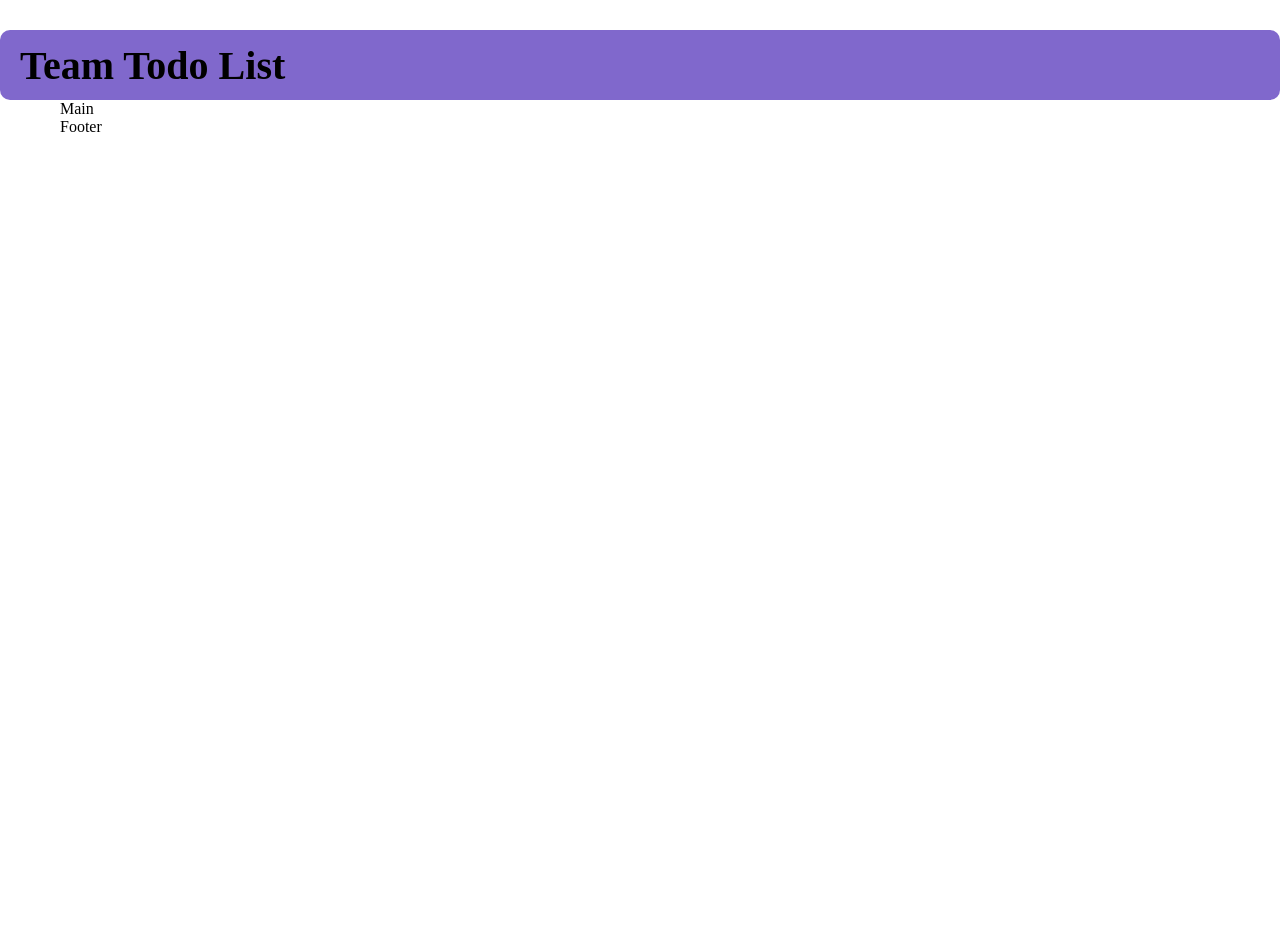
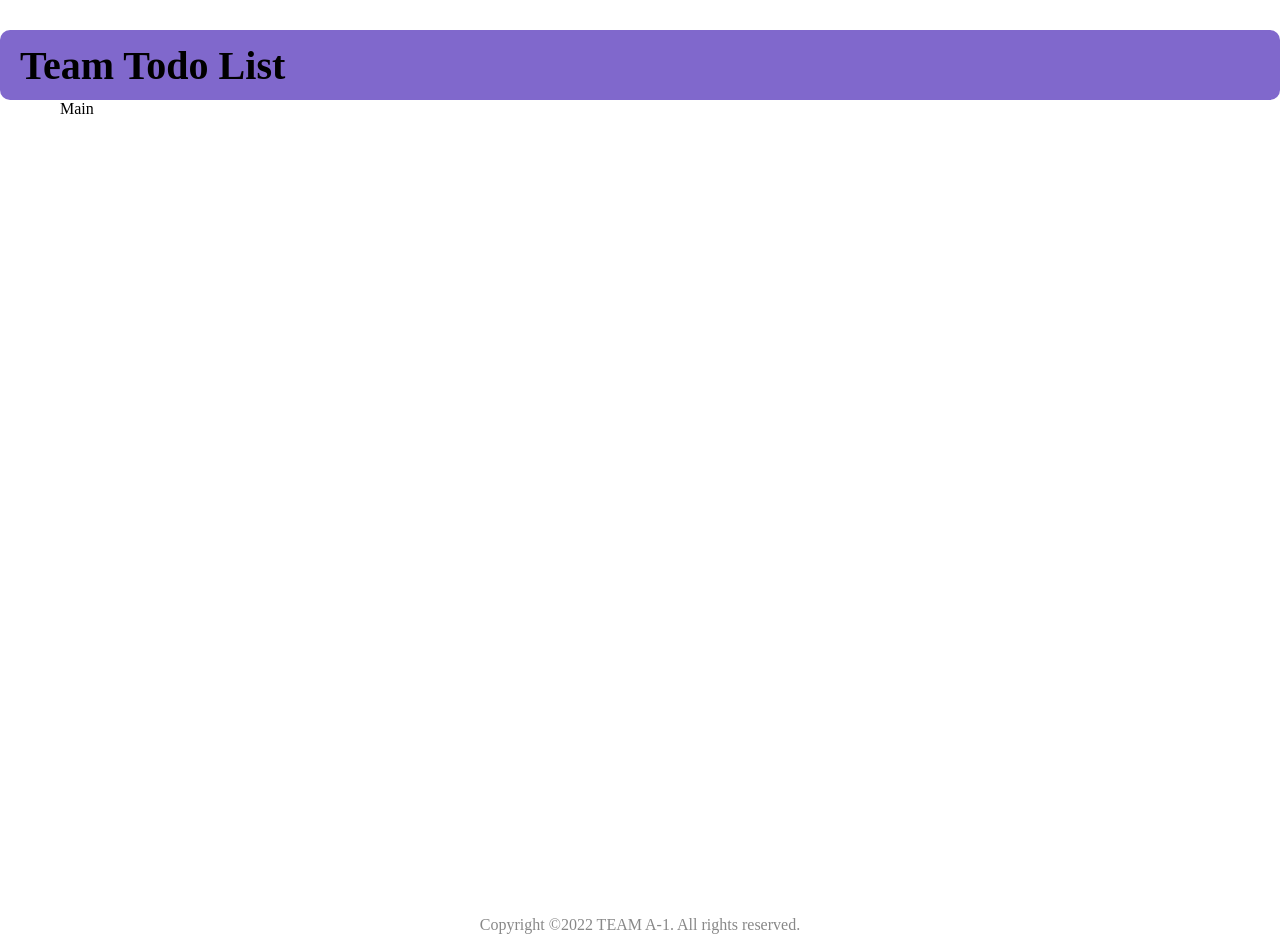
Before and after one commit to yejin0718/everyhanghae, a React (Create React App) app in the folder React/: page / in a window 1280 px wide. Before the commit the page ends 900 px from the top, so only its background shows below. Built offline with nearby package versions, Linux system fonts and the light colour scheme.

Commit message:
style : router, footer, fotter.css

```diff
--- a/React/src/shared/Router.js
+++ b/React/src/shared/Router.js
@@ -12,8 +12,8 @@ const Router = () => {
         <Routes>
           <Route path="/" element={<Main />} />
         </Routes>
-        <Footer />
       </Layout>
+      <Footer />
     </BrowserRouter>
   );
 };
--- a/React/src/shared/layout/Footer.jsx
+++ b/React/src/shared/layout/Footer.jsx
@@ -1,7 +1,12 @@
 import React from "react";
+import classes from "./Footer.module.css";
 
 const Footer = () => {
-  return <div>Footer</div>;
+  return (
+    <div className={classes.footer}>
+      Copyright ©2022 TEAM A-1. All rights reserved.
+    </div>
+  );
 };
 
 export default Footer;
--- a/React/src/shared/layout/Footer.module.css
+++ b/React/src/shared/layout/Footer.module.css
@@ -0,0 +1,10 @@
+.footer {
+  width: 100%;
+  height: 50px;
+  display: flex;
+  color: #888;
+  justify-content: center;
+  align-items: center;
+  bottom: 0px;
+  border-radius: 10px;
+}
```
